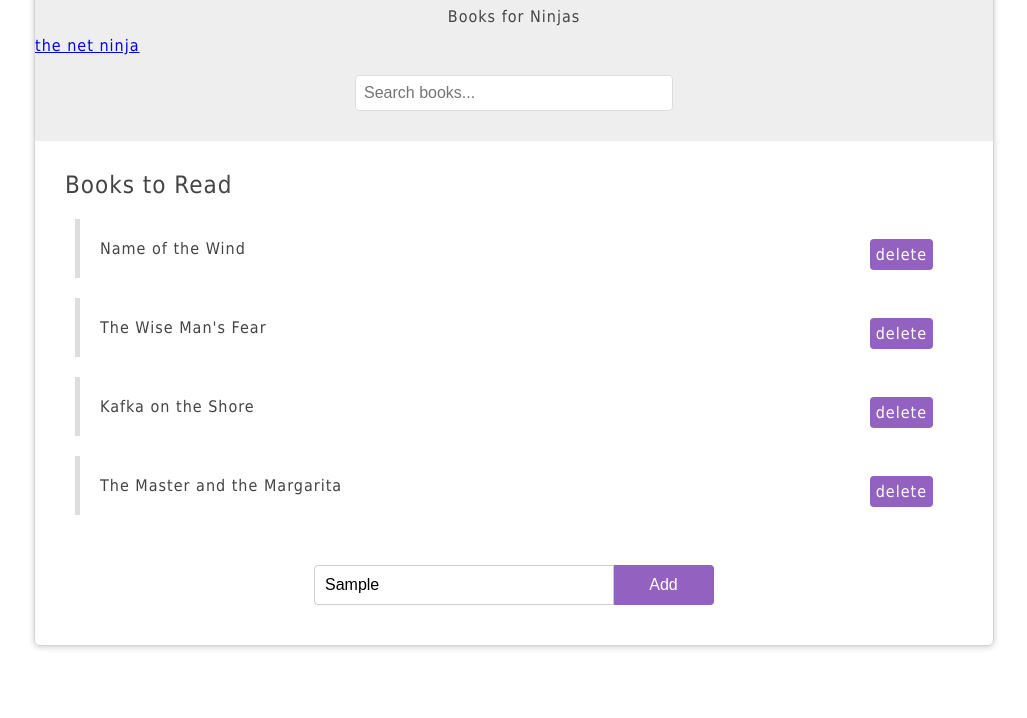
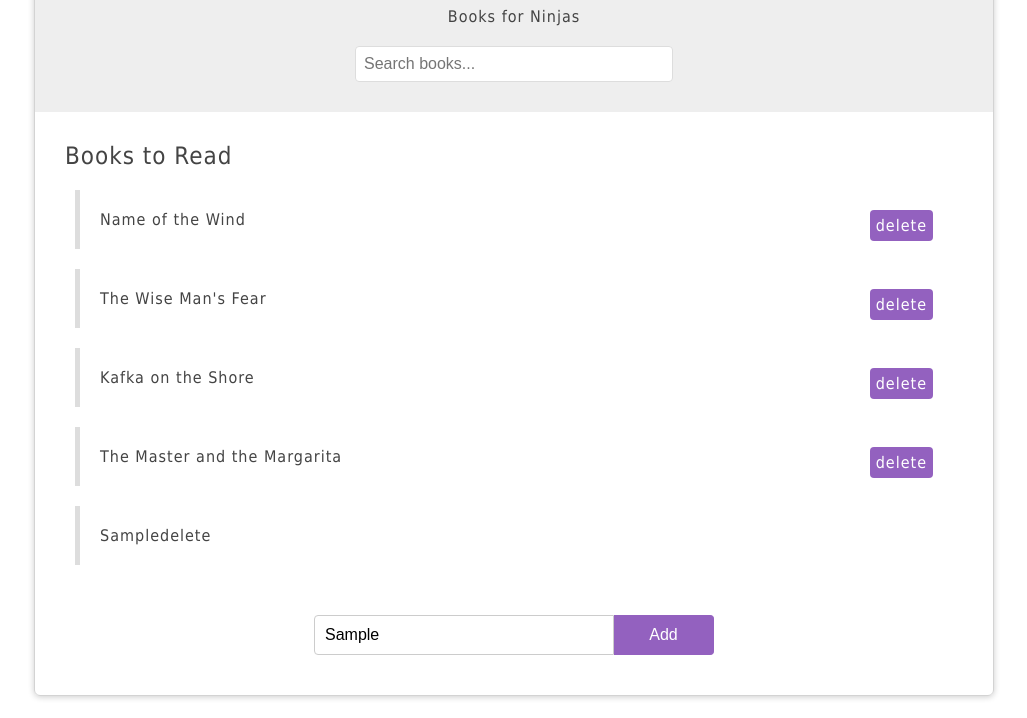
Before and after one commit to armands62/JavaScript, a plain HTML site: page index.html in a window 1280 px wide. Both pictures are taken after typing "Sample" into the empty fields and a click on the button "Add". Shown: the part 82-800 px from the top of the page, without its empty margins (126-1153 px from the left). Drawn offline with Linux system fonts and the light colour scheme.

Commit message:
Lesson 12

```diff
--- a/app.js
+++ b/app.js
@@ -14,5 +14,19 @@ const addForm = document.forms['add-book'];
 addForm.addEventListener('submit', function(e){
     e.preventDefault();
     const value = addForm.querySelector('input[type="text"]').value;
-    console.log(value);
+
+    // create elements
+    const li = document.createElement('li');
+    const bookName = document.createElement('span');
+    const deleteBtn = document.createElement('span');
+
+    // add content
+    deleteBtn.textContent = 'delete';
+    bookName.textContent = value;
+
+    // append to document
+    li.appendChild(bookName);
+    li.appendChild(deleteBtn);
+    list.appendChild(li);
+
 });
--- a/index.html
+++ b/index.html
@@ -11,7 +11,6 @@
 	    	<div id="page-banner">
 	    		<h1 class="title">Bookorama</h1>
           <p>Books for Ninjas</p>
-          <a href="htpp://www.thenetninja.co.uk">the net ninja</a>
           <form id="search-books">
             <input type="text" placeholder="Search books..." />
           </form>
```
